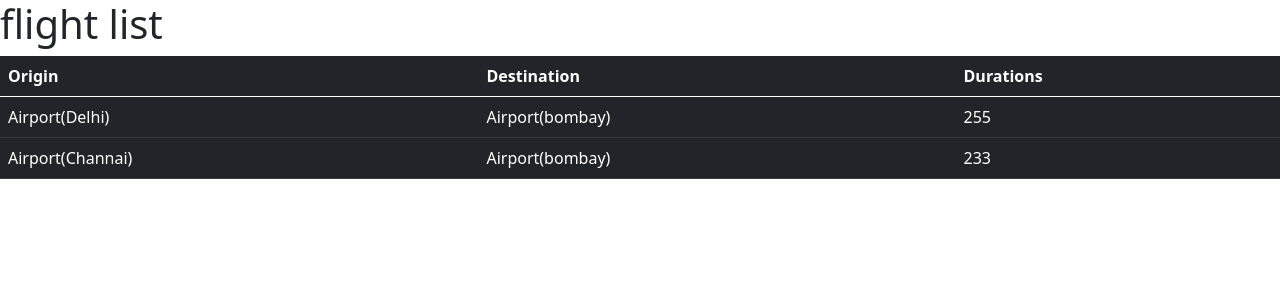
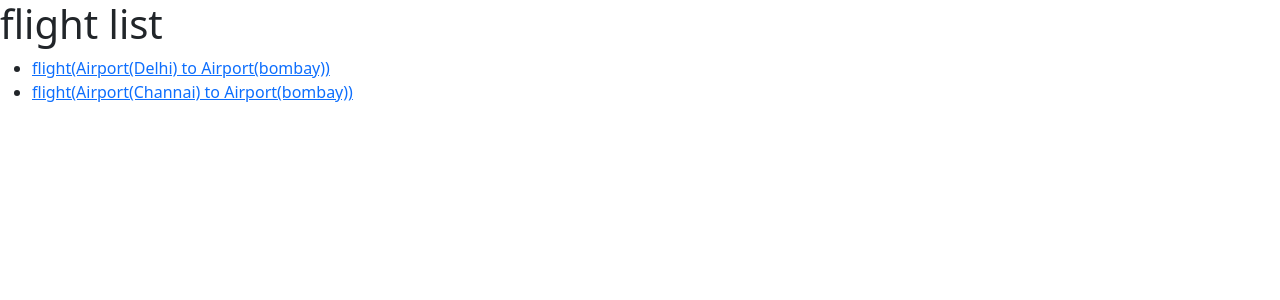
Before and after one commit to viralsir/airline_aarti, a Django app: page /airline/home in a window 1280 px wide. Shown: the top 300 px of the page. Run offline with Django 3.2, Linux system fonts and the light colour scheme; data comes from the database, SQL or seed files in the repository; both versions use the stored data as it was after the commit.

Commit message:
details page is added.

```diff
--- a/airline/admin.py
+++ b/airline/admin.py
@@ -1,5 +1,7 @@
 from django.contrib import admin
-from .models import airport,flight
+from .models import airport,flight,passenger
+
 # Register your models here.
 admin.site.register(airport)
 admin.site.register(flight)
+admin.site.register(passenger)
--- a/airline/models.py
+++ b/airline/models.py
@@ -15,3 +15,13 @@ class flight(models.Model):
 
     def __str__(self):
         return f"flight({self.origin} to {self.destination})"
+
+
+class passenger(models.Model):
+    first_name=models.CharField(max_length=45)
+    last_name=models.CharField(max_length=45)
+    flights=models.ManyToManyField(flight,related_name="passenger",blank=True)
+
+
+    def __str__(self):
+        return f"{self.first_name} - {self.last_name}"
--- a/airline/templates/airline/home.html
+++ b/airline/templates/airline/home.html
@@ -7,24 +7,16 @@
 </head>
 <body>
     <h1> flight list </h1>
-    <table class="table table-dark" >
-        <thead>
-            <tr>
-                <th> Origin</th>
-                <th> Destination</th>
-                <th> Durations</th>
-            </tr>
-        </thead>
-        <tbody>
+    <ul>
             {% for flight in flights %}
-                <tr>
-                    <td> {{ flight.origin }}</td>
-                    <td> {{ flight.destination }}</td>
-                    <td> {{ flight.duration }}</td>
-                </tr>
+                <li>
+                    <a href="{% url 'flight_details' flight.id %} ">
+                        {{  flight }}
+                    </a>
+                </li>
             {% endfor %}
-        </tbody>
-    </table>
+
+    </ul>
 
 
 </body>
--- a/airline/urls.py
+++ b/airline/urls.py
@@ -1,5 +1,6 @@
 from django.urls import path
 from . import  views
 urlpatterns=[
-    path("home",views.home,name="home")
+    path("home",views.home,name="home"),
+    path("detail/<int:flight_id>",views.flight_details,name="flight_details")
 ]
--- a/airline/views.py
+++ b/airline/views.py
@@ -6,3 +6,8 @@ def home(request):
     return render(request,"airline/home.html",{
         "flights":flight.objects.all()
     })
+
+def flight_details(request,flight_id):
+    return render(request,"airline/details.html",{
+        "flight_info":flight.objects.get(id=flight_id)
+    })
```
Also changed, not shown: airline/templates/airline/details.html (added, +23 -0 lines), airline/migrations/0002_passenger.py (added), db.sqlite3.
